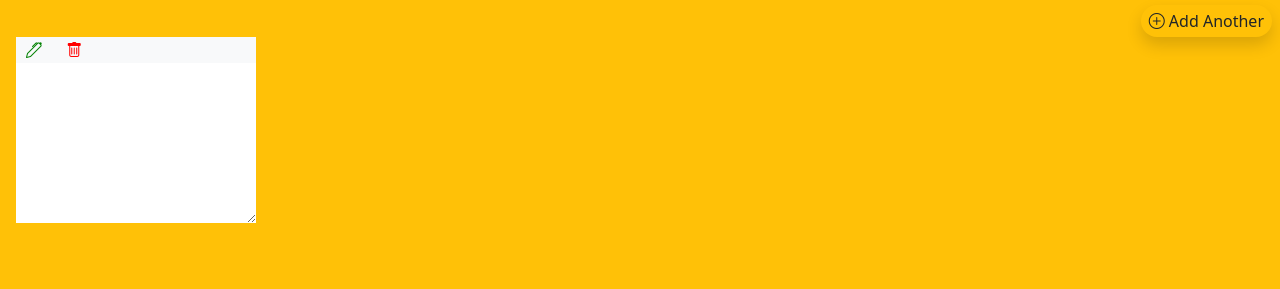
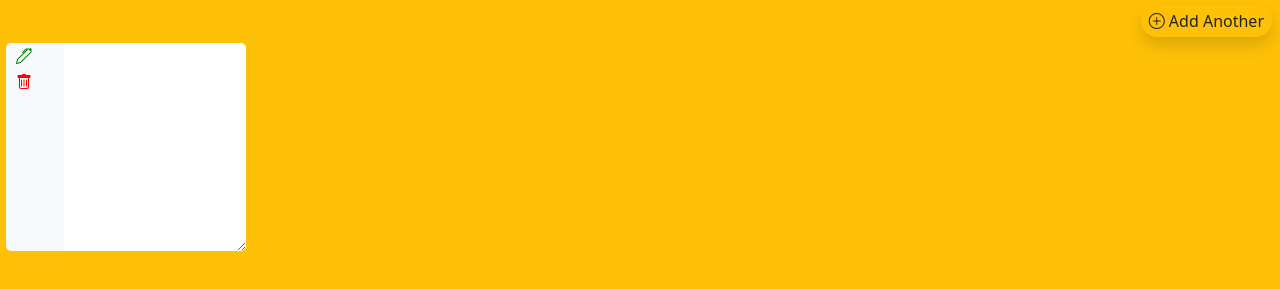
Before and after one commit to kanchan7c/NotesApp, a plain HTML site: page index.html in a window 1280 px wide. Both pictures are taken after a click on the link "Add Another". Shown: the part 51-340 px from the top of the page. Drawn offline with nearby package versions, Linux system fonts and the light colour scheme.

Commit message:
cosmetic changes to notes

```diff
--- a/index.html
+++ b/index.html
@@ -26,9 +26,7 @@
                     <a href="#" class="fs-6 d-flex text-decoration-none text-dark me-2 mt-2" id="addNote"> <span class=" addBtn fs-6 ms-auto px-2 py-1 shadow rounded-pill"> <i class="bi bi-plus-circle me-1 fw-bolder"></i>Add Another</span></a>
                 </div>
             </div>
-            <div class="container">
 
-            </div>
     </div>
 
     <!-- Option 1: Bootstrap Bundle with Popper -->
--- a/script.js
+++ b/script.js
@@ -3,9 +3,10 @@ const newNote = document.querySelector('#addNote');
 const addNewNote = (text = '') => {
   const note = document.createElement('div');
         note.classList.add('note');
-        note.classList.add('d-inline-block');
-        note.classList.add('mx-3');
-        note.classList.add('my-0');
+        // note.classList.add('mx-3');
+        // note.classList.add('my-2');
+        note.classList.add('d-inline-flex');
+        note.classList.add('flex-row');
 
     // inserting HTML data to be rendered dynamically
     const htmlData =
--- a/style.css
+++ b/style.css
@@ -39,7 +39,9 @@
     width: 15rem;
     height: 13rem;
     border: transparent;
-    border-radius: 20px;
+    border-radius: 5px;
+    margin: 6px;
+    overflow: auto;
 }
 
 textarea {
```
